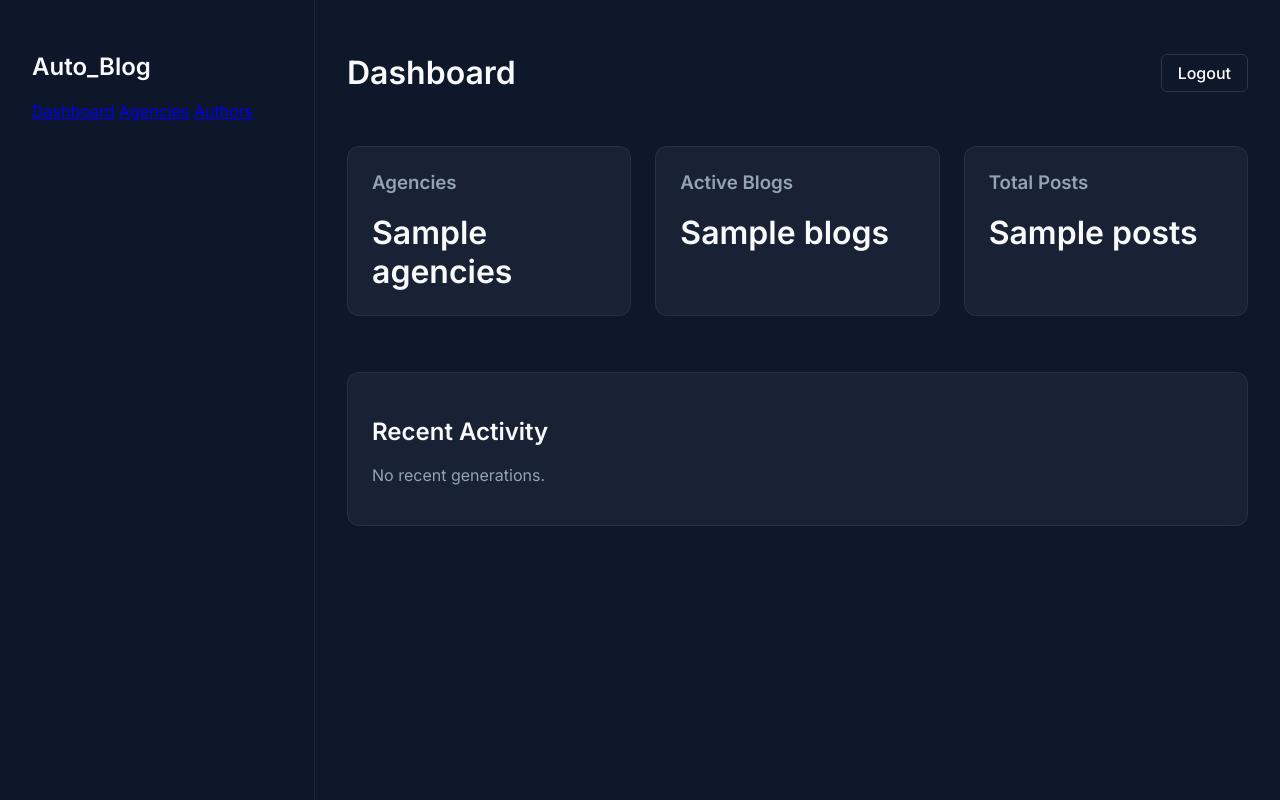
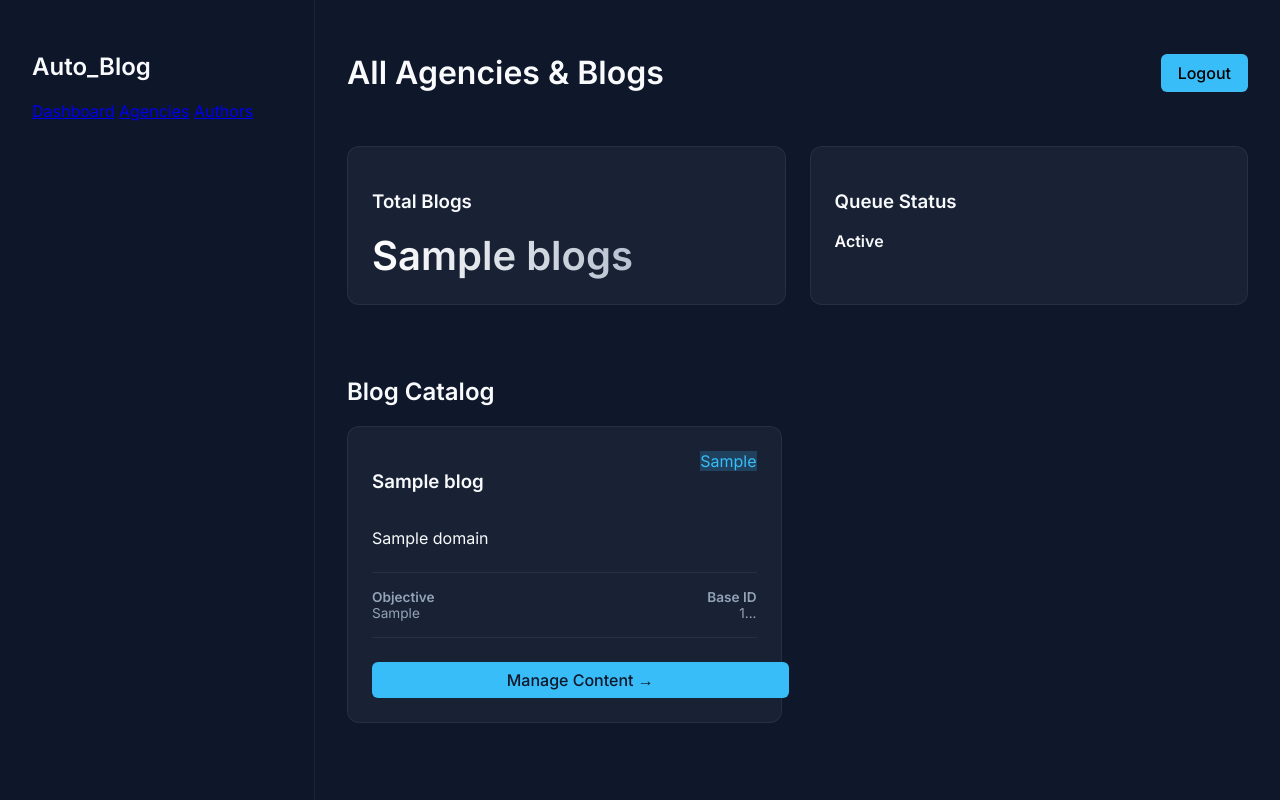
Before and after one commit to behnker/Auto_blog, a FastAPI app: template templates/admin/dashboard.html in a window 1280 px wide. Run offline with FastAPI, Linux system fonts and the light colour scheme; the template is opened without the code that fills it: most values are stand-ins (such as "Sample title", 1, 10 or a date in 2020).

Commit message:
feat: Agency Dashboard & Blog Detail View (Glassmorphism UI)

```diff
--- a/templates/admin/dashboard.html
+++ b/templates/admin/dashboard.html
@@ -1,30 +1,111 @@
 {% extends "admin/base.html" %}
 
 {% block content %}
-<div style="display: flex; justify-content: space-between; align-items: center; margin-bottom: 2rem;">
-    <h1>Dashboard</h1>
-    <a href="/admin/logout" class="btn"
-        style="background: transparent; border: 1px solid #334; color: white;">Logout</a>
+<div class="header-actions">
+    <h1>All Agencies & Blogs</h1>
+    <a href="/admin/logout" class="btn btn-outline" style="border: 1px solid var(--border-color);">Logout</a>
 </div>
 
-<div
-    style="display: grid; grid-template-columns: repeat(auto-fit, minmax(200px, 1fr)); gap: 1.5rem; margin-bottom: 2rem;">
-    <div class="card">
-        <h3 style="margin-top:0; color: var(--text-secondary);">Agencies</h3>
-        <p style="font-size: 2rem; font-weight: bold; margin: 0;">{{ metrics.agencies }}</p>
+<!-- Metrics Row -->
+<div class="metrics-grid">
+    <div class="card metric-card">
+        <h3>Total Blogs</h3>
+        <p class="metric-value">{{ metrics.blogs }}</p>
     </div>
-    <div class="card">
-        <h3 style="margin-top:0; color: var(--text-secondary);">Active Blogs</h3>
-        <p style="font-size: 2rem; font-weight: bold; margin: 0;">{{ metrics.blogs }}</p>
-    </div>
-    <div class="card">
-        <h3 style="margin-top:0; color: var(--text-secondary);">Total Posts</h3>
-        <p style="font-size: 2rem; font-weight: bold; margin: 0;">{{ metrics.posts }}</p>
+    <div class="card metric-card">
+        <h3>Queue Status</h3>
+        <p class="metric-value" style="font-size: 1rem; color: #4ade80;">Active</p>
     </div>
 </div>
 
-<div class="card">
-    <h2>Recent Activity</h2>
-    <p style="color: var(--text-secondary);">No recent generations.</p>
+<h2 class="section-title">Blog Catalog</h2>
+<div class="blog-grid">
+    {% for blog in blogs %}
+    <div class="card blog-card">
+        <div class="card-header">
+            <h3>{{ blog.name }}</h3>
+            <span class="badge" style="background: rgba(56, 189, 248, 0.2); color: #38bdf8;">{{
+                blog.generation_contract_default or 'v1.1' }}</span>
+        </div>
+        <p class="subtext">{{ blog.domain }}</p>
+
+        <div class="card-stats">
+            <div>
+                <strong>Objective</strong><br>
+                {{ blog.primary_objective }}
+            </div>
+            <div style="text-align: right;">
+                <strong>Base ID</strong><br>
+                <span title="{{ blog.airtable.base_id }}">{{ blog.airtable.base_id[:8] }}...</span>
+            </div>
+        </div>
+
+        <div class="card-actions">
+            <a href="/admin/blogs/{{ blog.id }}" class="btn btn-primary" style="width: 100%; text-align: center;">Manage
+                Content &rarr;</a>
+        </div>
+    </div>
+    {% endfor %}
 </div>
+
+<style>
+    .header-actions {
+        display: flex;
+        justify-content: space-between;
+        align-items: center;
+        margin-bottom: 2rem;
+    }
+
+    .metrics-grid {
+        display: grid;
+        grid-template-columns: repeat(auto-fit, minmax(200px, 1fr));
+        gap: 1.5rem;
+        margin-bottom: 3rem;
+    }
+
+    .metric-value {
+        font-size: 2.5rem;
+        font-weight: 700;
+        margin: 0.5rem 0 0 0;
+        background: linear-gradient(90deg, #fff, #94a3b8);
+        -webkit-background-clip: text;
+        -webkit-text-fill-color: transparent;
+    }
+
+    .blog-grid {
+        display: grid;
+        grid-template-columns: repeat(auto-fill, minmax(350px, 1fr));
+        gap: 2rem;
+    }
+
+    .card-header {
+        display: flex;
+        justify-content: space-between;
+        align-items: start;
+        margin-bottom: 0.5rem;
+    }
+
+    .card-stats {
+        display: flex;
+        justify-content: space-between;
+        margin: 1.5rem 0;
+        padding: 1rem 0;
+        border-top: 1px solid var(--border-color);
+        border-bottom: 1px solid var(--border-color);
+        font-size: 0.85rem;
+        color: var(--text-secondary);
+    }
+
+    .btn-primary {
+        background: var(--accent-color);
+        color: #0f172a;
+        border: none;
+        transition: all 0.2s;
+    }
+
+    .btn-primary:hover {
+        background: #7dd3fc;
+        box-shadow: 0 0 15px rgba(56, 189, 248, 0.4);
+    }
+</style>
 {% endblock %}
```
Also changed, not shown: execution/admin_routes.py (+36 -9 lines), templates/admin/blog_detail.html (added, +86 -0 lines).
